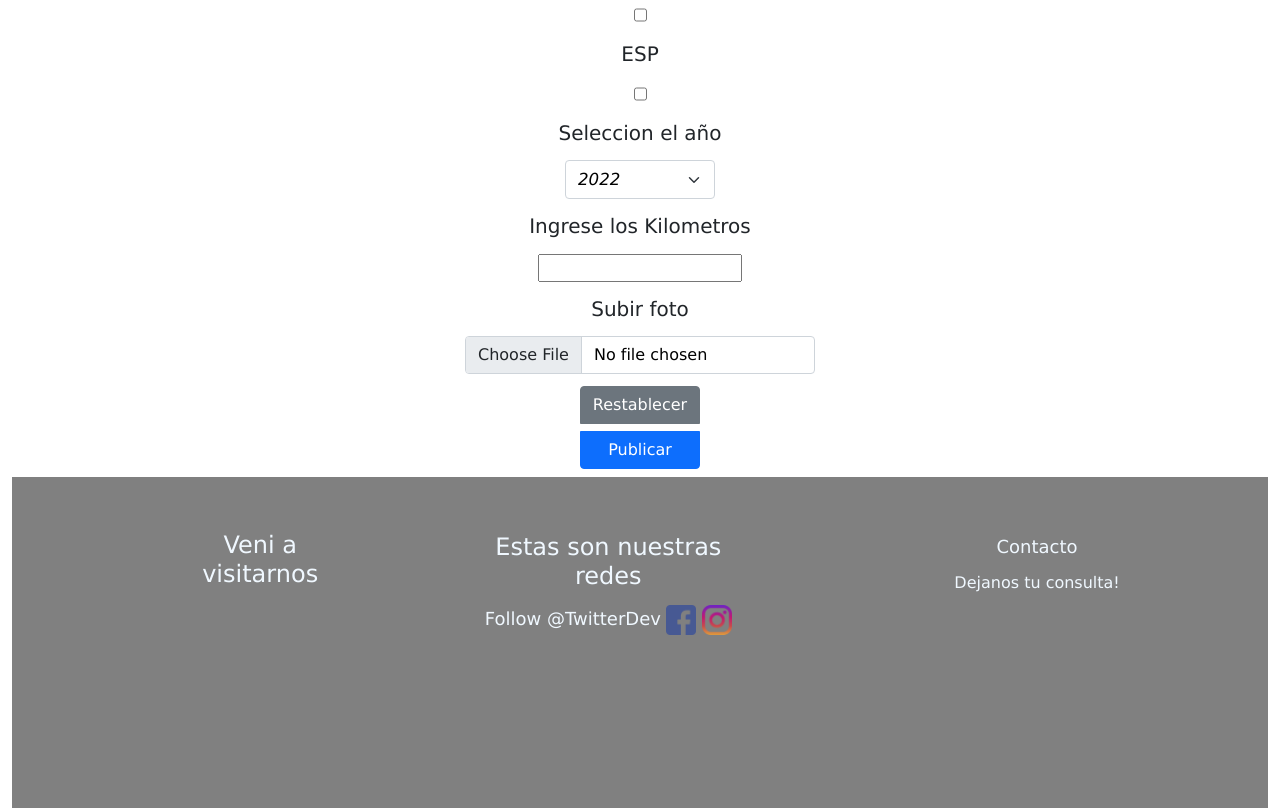
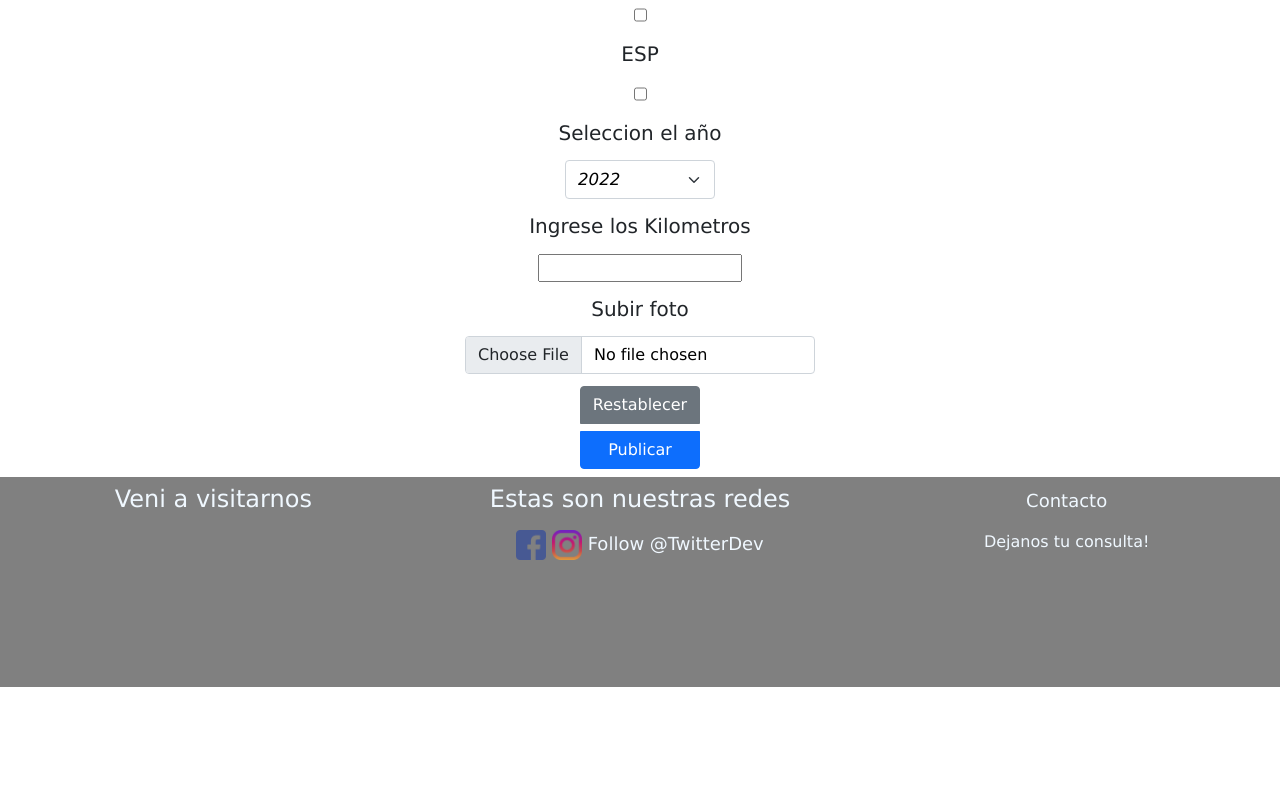
Before and after one commit to LucasFernandezC/autoluc, a plain HTML site: page pages/vende.html in a window 1280 px wide. Shown: the part 1041-1849 px from the top of the page. After the commit the page ends 1728 px from the top, so only its background shows below. Drawn offline with nearby package versions, Linux system fonts and the light colour scheme; grey boxes are pictures that could not be loaded.

Commit message:
arreglo footer bootstrap

```diff
--- a/css/newstyles.css
+++ b/css/newstyles.css
@@ -62,13 +62,9 @@
 
 
 .pie {
-
-        display: flex;
-        flex-direction: row;
-        justify-content: space-evenly;
         background-color: grey;
         color: aliceblue;
-        padding: 4%;
+        padding: 0%;
         text-align: center;
 }
 
@@ -280,7 +276,7 @@
 
         .busqueda__barra {
                 margin: 1%;
-                width: 100%;
+                width: auto;
         }
 
         .busqueda__form {
@@ -304,6 +300,10 @@
 
         }
 
+        .menudis a{
+                font-size: small;
+                padding: 0rem;
+        }
         .headimage {
                 display: flex;
                 justify-content: center;
@@ -327,8 +327,6 @@
 
 
         .pie {
-                display: flex;
-                flex-direction: column;
                 justify-content: center;
                 justify-items: center;
                 justify-self: center;
--- a/pages/vende.html
+++ b/pages/vende.html
@@ -111,24 +111,25 @@
         </form>
 
     </main>
-    <footer class="pie">
-        <div class="">
+    <footer class="pie row">
+        <div class="col-md-4 col-sm-12">
             <h4>Veni a visitarnos</h4>
             <iframe
                 src="https://www.google.com/maps/embed?pb=!1m18!1m12!1m3!1d3282.593711038266!2d-58.583362184189184!3d-34.63970616691133!2m3!1f0!2f0!3f0!3m2!1i1024!2i768!4f13.1!3m3!1m2!1s0x95bcc78bf32505fb%3A0xe418ebc82cd24990!2sDr.%20Luis%20G%C3%BCemes%20299-421%2C%20Villa%20Sarmiento%2C%20Provincia%20de%20Buenos%20Aires!5e0!3m2!1ses!2sar!4v1648941096780!5m2!1ses!2sar"
                 width="200" height="150" style="border:0;" allowfullscreen="" loading="lazy"
                 referrerpolicy="no-referrer-when-downgrade"></iframe>
         </div>
-        <div class="">
+        <div class="col-md-4 col-sm-12">
             <h4>Estas son nuestras redes</h4>
+            <a href="https://www.facebook.com" target="_blank" class=""><img src="../images/facebook.png">
+            <a href="https://www.instagram.com" target="_blank" class=""><img src="../images/instagram.png">
             <a href="https://twitter.com/TwitterDev?ref_src=twsrc%5Etfw" class="twitter-follow-button"
-                data-show-count="false">Follow @TwitterDev</a>
-            <script async src="https://platform.twitter.com/widgets.js" target="_blank" charset="utf-8"></script>
-            <a href="https://www.facebook.com" target="_blank" class=""><img src="../images/facebook.png">
-                <a href="https://www.instagram.com" target="_blank" class=""><img src="../images/instagram.png">
+                        data-show-count="false">Follow @TwitterDev</a>
+            <script async src="https://platform.twitter.com/widgets.js" target="_blank"
+                        charset="utf-8"></script>
         </div>
-        <div class="">
-            <h4><a href="../pages/contacto.html">Contacto</a></h4>
+        <div class="col-md-4 col-sm-12">
+            <h4><a href="contacto.html">Contacto</a></h4>
             <p>Dejanos tu consulta!</p>
         </div>
     </footer>
```
Also changed, not shown: index.html (+9 -8 lines), pages/contacto.html (+10 -9 lines), pages/nosotros.html (+10 -9 lines), pages/review.html (+9 -8 lines).
